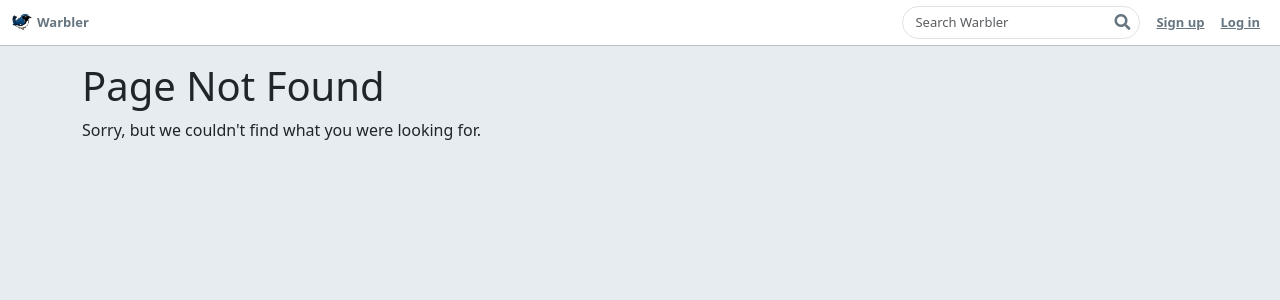
After one commit to danielrhodes11/Warble, a Flask app: template templates/404.html in a window 1280 px wide. The commit adds this page. Shown: the top 300 px of the page. Run offline with Flask 2, Linux system fonts and the light colour scheme; the template is opened without the code that fills it, so the values that code supplies are empty; some libraries are stand-ins or nearby versions.

Commit message:
added custome 404 page, created js file

```diff
--- a/app.py
+++ b/app.py
@@ -414,10 +414,17 @@ def homepage():
                         .limit(100)
                         .all())
 
-        return render_template('home.html', messages=messages)
+        return render_template('home.html', messages=messages, user=g.user.id)
 
     else:
         return render_template('home-anon.html')
+
+
+@app.errorhandler(404)
+def page_not_found(e):
+    """404 NOT FOUND page."""
+
+    return render_template('404.html'), 404
 
 
 ##############################################################################
--- /dev/null
+++ b/static/app.js
@@ -0,0 +1 @@
+alert('IT WORKS!')
--- /dev/null
+++ b/templates/404.html
@@ -0,0 +1,10 @@
+{% extends 'base.html' %}
+
+{% block title %}
+    Page Not Found
+    {% endblock %}
+
+    {% block content %}
+    <h1>Page Not Found</h1>
+    <p>Sorry, but we couldn't find what you were looking for.</p>
+    {% endblock %}
--- a/templates/base.html
+++ b/templates/base.html
@@ -11,6 +11,10 @@
   <script src="https://unpkg.com/popper"></script>
   <script src="https://unpkg.com/bootstrap"></script>
   <link href="https://cdn.jsdelivr.net/npm/bootstrap-icons@1.7.2/font/bootstrap-icons.css" rel="stylesheet">
+  <script src="https://cdnjs.cloudflare.com/ajax/libs/jquery/3.6.0/jquery.min.js"></script>
+
+
+
 
 
   <link rel="stylesheet"
@@ -63,5 +67,7 @@
   {% endblock %}
 
 </div>
+
+<script src="/static/app.js"></script>
 </body>
 </html>
```
